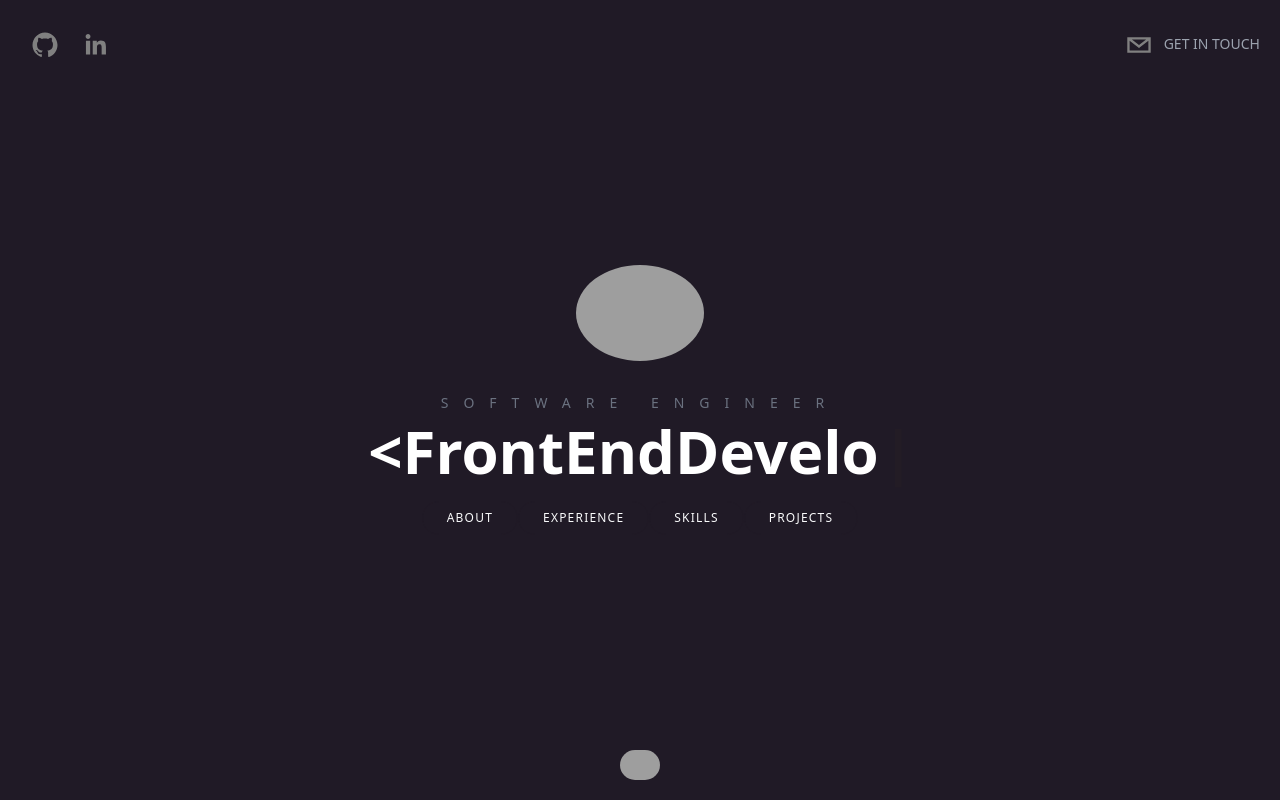
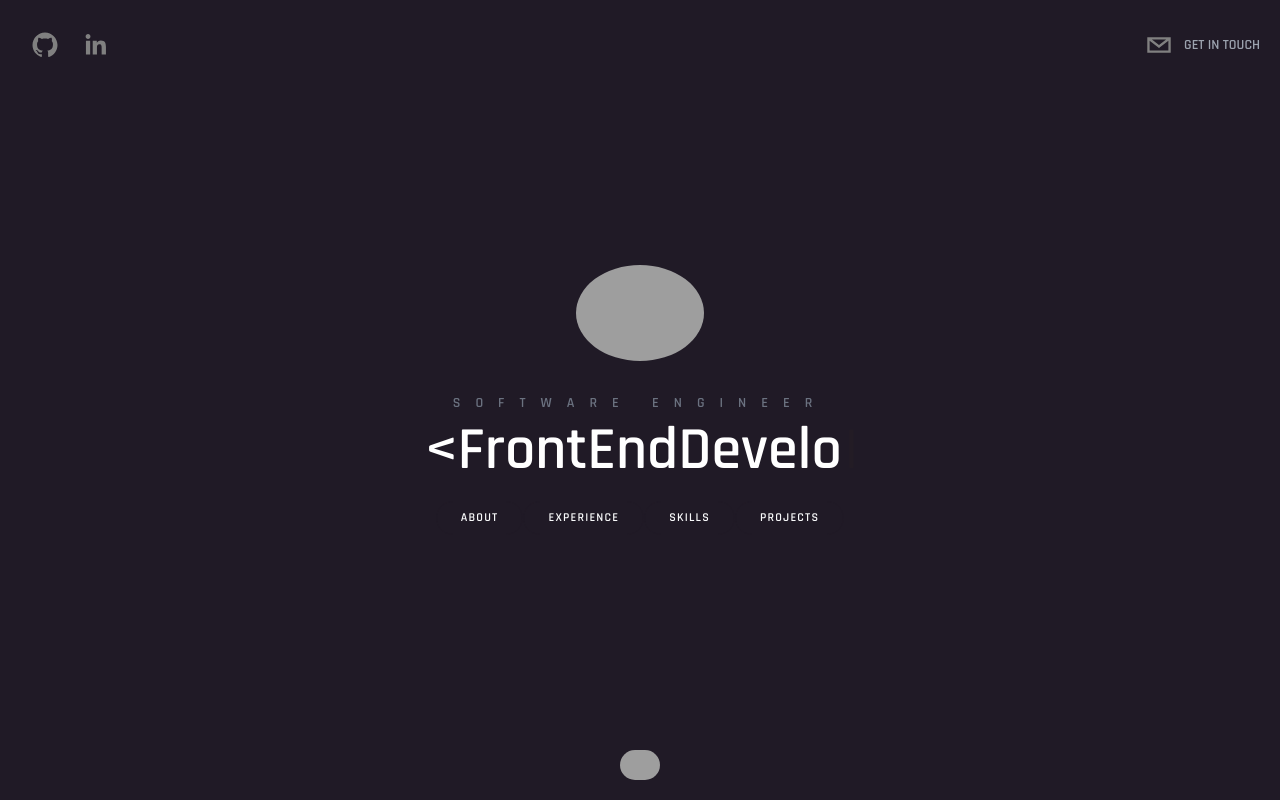
Before and after one commit to gajdeg/portfolio-website-nextjs, a Next.js app: page / in a window 1280 px wide. Built offline with nearby package versions, Linux system fonts and the light colour scheme; grey boxes are pictures that could not be loaded.

Commit message:
font, scrollbar, about

```diff
--- a/components/About.jsx
+++ b/components/About.jsx
@@ -1,20 +1,11 @@
 import { motion } from "framer-motion";
+import BackgroundCircles from "./BackgroundCircles";
 export default function About() {
   return (
-    <motion.div
-      initial={{ opacity: 0 }}
-      whileInView={{ opacity: 1 }}
-      transition={{ duration: 1.5 }}
+    <div
       className=" h-screen flex relative flex-col text-center md:text-left md:flex-row max-w-full
     px-10 justify-evenly mx-auto items-center"
     >
-      <h3
-        className="absolute top-20 uppercase tracking-[20px] text-gray-500
-        text-2xl"
-      >
-        About
-      </h3>
-
       <motion.img
         initial={{
           x: -200,
@@ -37,13 +28,13 @@ export default function About() {
         }}
         transition={{ duration: 1.2 }}
         whileInView={{ opacity: 1, x: 0 }}
-        className="space-y-3 px-0 md:px-10"
+        className="space-y-3 px-0 md:px-10 text-left"
       >
-        <h4 className="text-xl font-semibold ">
-          Here is a<span className="font-bold"> little </span>
-          background
-        </h4>
-        <p className="text-base">
+        <p className=" text-zinc-400 sm:text-[18px] text-[14px] text-secondary edison uppercase tracking-wider">
+          Introduction
+        </p>
+        <h4 className="text-4xl font-semibold ">Overview.</h4>
+        <p className=" text-zinc-400 text-sm sm:text-base">
           As a front-end developer, my expertise lies in creating and
           maintaining user interfaces for web applications. I possess a solid
           understanding of HTML, CSS, and JavaScript and specialize in popular
@@ -57,6 +48,6 @@ export default function About() {
           applications.
         </p>
       </motion.div>
-    </motion.div>
+    </div>
   );
 }
--- a/components/Hero.jsx
+++ b/components/Hero.jsx
@@ -10,8 +10,8 @@ function Hero(props) {
 
   const handleScroll = (e) => {
     e.preventDefault();
-    const hash = e.target.innerHTML;
-    const element = document.querySelector(`#${hash}`);
+    const hash = e.target.parentNode.hash;
+    const element = document.querySelector(hash);
     if (element) {
       element.scrollIntoView({ behavior: "smooth" });
     }
@@ -50,20 +50,22 @@ function Hero(props) {
           <Cursor cursorColor="#F7AB0A" />
         </h1>
         <div className="pt-5">
-          <button className="heroButton" onClick={handleScroll}>
-            about
-          </button>
+          <Link href="#about" replace>
+            <button className="heroButton" onClick={handleScroll}>
+              About
+            </button>
+          </Link>
 
-          <button className="heroButton" onClick={handleScroll}>
-            experience
-          </button>
-          <button className="heroButton" onClick={handleScroll}>
-            skills
-          </button>
+          <Link href="#experience">
+            <button className="heroButton">Experience</button>
+          </Link>
+          <Link href="#skills">
+            <button className="heroButton">Skills</button>
+          </Link>
 
-          <button className="heroButton" onClick={handleScroll}>
-            projects
-          </button>
+          <Link href="#about">
+            <button className="heroButton">Projects</button>
+          </Link>
         </div>
       </div>
     </motion.div>
--- a/pages/index.js
+++ b/pages/index.js
@@ -1,16 +1,18 @@
 import Head from "next/head";
-import { Inter } from "next/font/google";
+import { Rajdhani } from "next/font/google";
 import Header from "@/components/Header";
 import Hero from "@/components/Hero";
 import About from "@/components/About";
 import Link from "next/link";
 import Image from "next/image";
 
-const inter = Inter({ subsets: ["latin"] });
-
+const rajdhani = Rajdhani({ subsets: ["latin"], weight: "600" });
 export default function Home() {
   return (
-    <div className="bg-[#201a26] text-white h-screen snap-y snap-mandatory overflow-scroll overflow-x-hidden z-0">
+    <div
+      style={rajdhani.style}
+      className="bg-[#201a26] text-white h-screen snap-y snap-mandatory overflow-scroll overflow-x-hidden z-0"
+    >
       <Head>
         <title>Geri`s Portfolio</title>
       </Head>
--- a/styles/globals.css
+++ b/styles/globals.css
@@ -1,7 +1,7 @@
 @tailwind base;
 @tailwind components;
 @tailwind utilities;
-
+@import url("https://fonts.googleapis.com/css2?family=Rajdhani:wght@300;400;500&display=swap");
 @layer components {
   .heroButton {
     @apply px-6 py-2 border border-[#201a26] rounded-full uppercase text-xs tracking-widest text-gray-50 transition-all
@@ -21,11 +21,14 @@
 
 /* Handle */
 ::-webkit-scrollbar-thumb {
-  background: #ff821e;
-  border-radius: 50px;
+  background: #20261a;
 }
 
 /* Handle on hover */
 ::-webkit-scrollbar-thumb:hover {
-  background: #ff9034;
+  background: #20261ad2;
 }
+
+body {
+  font-family: "Rajdhani", sans-serif;
+}
```
